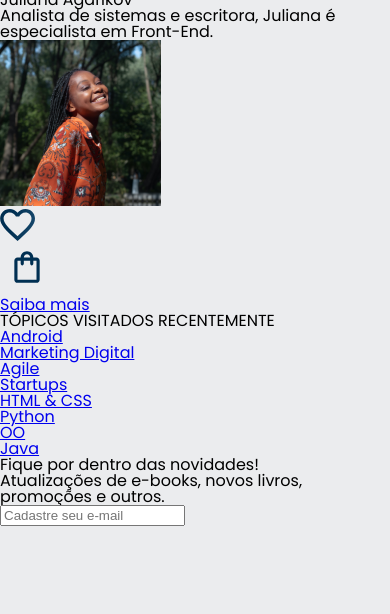
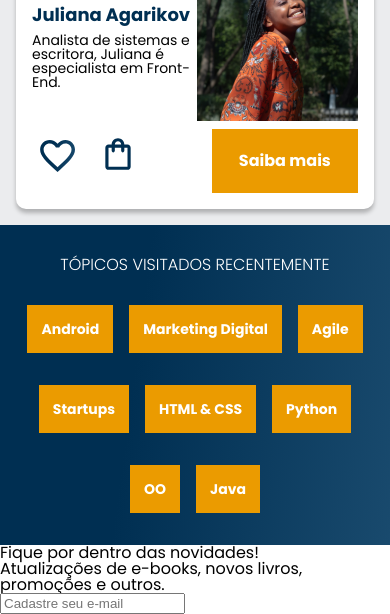
Before and after one commit to abimaelgomez/AluraBooks-vscode, a plain HTML site: page index.html in a window 390 px wide. Shown: the part 1167-1781 px from the top of the page. Before the commit the page ends 1693 px from the top, so only its background shows below. Drawn offline with nearby package versions, Linux system fonts and the light colour scheme.

Commit message:
Comitando Atualização mobile first

```diff
--- a/styles.css
+++ b/styles.css
@@ -1,13 +1,17 @@
 @import url("styles/header.css");
 @import url("styles/banner.css");
 @import url("styles/carrosel.css");
+@import url("styles/topicos.css");
+@import url("styles/contato.css");
 
 :root {
     --cor-de-fundo: #EBECEE;
     --branco: #FFFFFF;
     --laranja: #EB9B00;
+    --azul: #002f52;
     --azul-degrade: linear-gradient(97.54deg, #002F52 35.49%, #326589 165.37%);
     --fonte-principal: "Poppins";
+
 }
 
 body {
--- a/styles/carrosel.css
+++ b/styles/carrosel.css
@@ -17,7 +17,67 @@
     display: none;
 }
 
-.swiper-pagination{
+.swiper-pagination {
     position: initial;
     margin: 0.5em;
 }
+
+.card {
+    background: var(--branco);
+    box-shadow: 0px 4px 4px rgba(0, 0, 0, 0.25);
+    border-radius: 10px;
+    margin: 1em;
+    padding: 1em;
+
+}
+
+.card__descricao {
+    display: flex;
+    justify-content: space-between;
+    margin-bottom: 0.5em 0;
+}
+
+.descricao__titulo {
+    color: var(--laranja);
+    font-weight: 700;
+}
+
+.descricao__titulo-livro {
+    color: var(--azul);
+    font-size: 18px;
+    font-weight: 700;
+    margin: 0.5em 0.0em;
+}
+
+.descricao__texto {
+    font-size: 14px;
+    font-weight: 400;
+}
+
+.descricao__avaliacao {
+    padding-bottom: 0.5em;
+
+}
+
+.card__botoes {
+    display: flex;
+    justify-content: space-between;
+}
+
+.botoes {
+    display: flex;
+    align-items: center;
+}
+
+.botoes__item {
+    margin: 0.5em 0.5em;
+}
+
+.botoes__ancora {
+    background-color: var(--laranja);
+    padding: 1.5em 1.70em;
+    color: var(--branco);
+    font-weight: 700;
+    text-decoration: none;
+    margin-top: 0.5em;
+}
--- /dev/null
+++ b/styles/topicos.css
@@ -0,0 +1,31 @@
+.topicos {
+    background: var(--azul-degrade);
+    text-align: center;
+
+    padding: 1em 0;
+}
+
+.topicos__titulo {
+    color: var(--branco);
+    font-weight: 300;
+    margin: 1em;
+}
+
+.topicos__lista {
+    display: flex;
+    flex-wrap: wrap;
+    justify-content: center;
+}
+
+.topicos__item {
+    margin: 2em 0.5em;
+}
+
+.topicos__links {
+    color: var(--branco);
+    padding: 1em;
+    background-color: var(--laranja);
+    text-decoration: none;
+    font-size: 14px;
+    font-weight: 700;
+}
```
